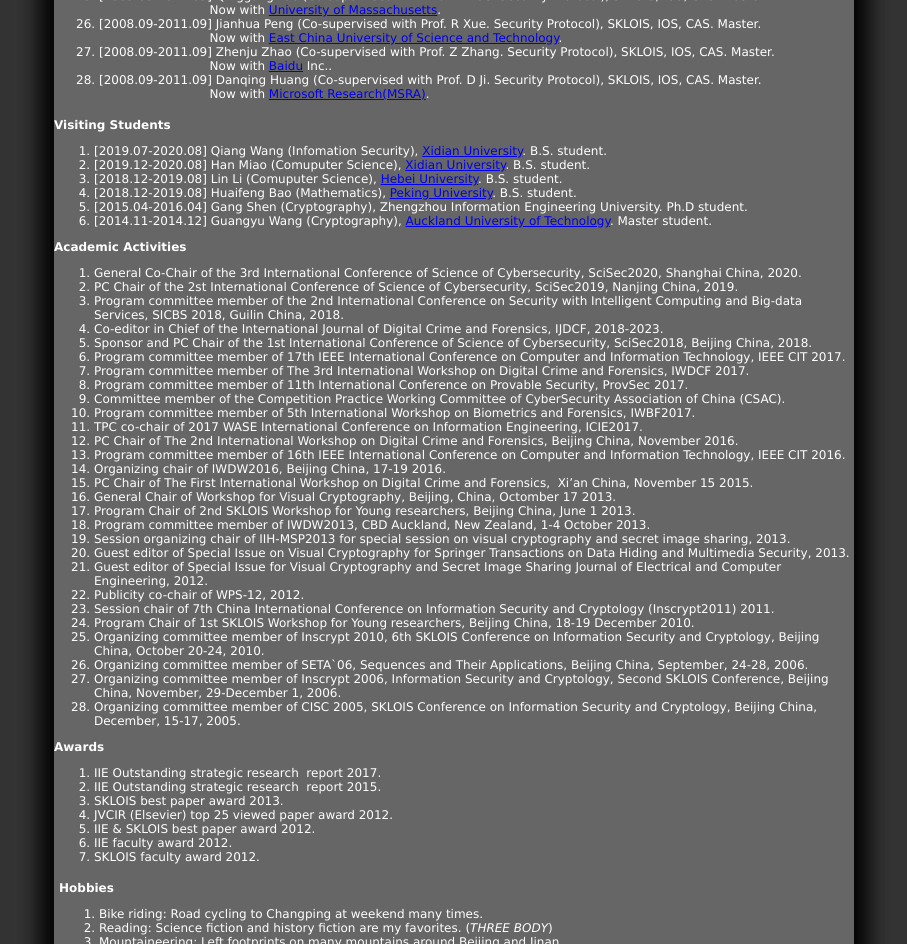
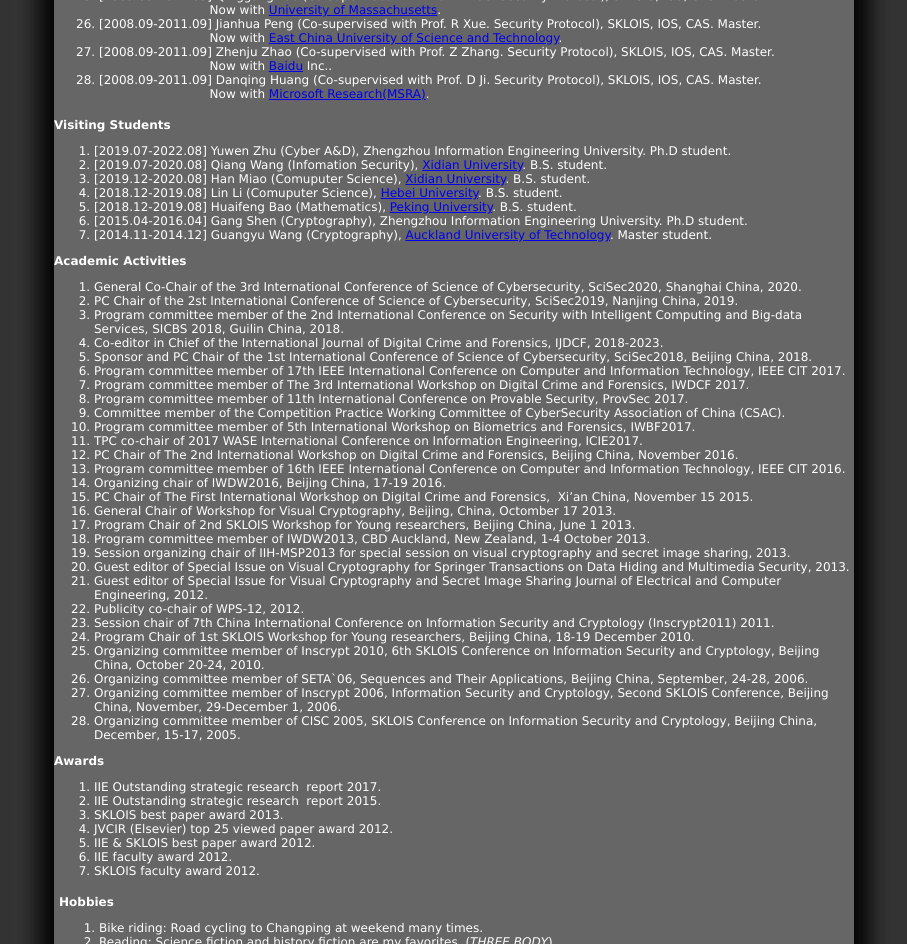
Before and after one commit to liufengiie/myHomePage, a plain HTML site: page aboutme.html in a window 1280 px wide. Shown: the part 1273-2217 px from the top of the page, without its empty margins (186-1093 px from the left). Drawn offline with Linux system fonts and the light colour scheme.

Commit message:
Update aboutme.html

```diff
--- a/aboutme.html
+++ b/aboutme.html
@@ -295,7 +295,8 @@
 	&nbsp;</td>
     <td class="middle_spacer" width="733">
     	<font color="#FFFFFF"><b>Visiting Students</b><ol>
-			<li>[2019.07-2020.08] Qiang Wang (Infomation Security), <a href="https://en.xidian.edu.cn/">Xidian University</a>. B.S. student.</li>
+			<li>[2019.07-2022.08] Yuwen Zhu (Cyber A&D), Zhengzhou Information Engineering University. Ph.D student.</li>
+		        <li>[2019.07-2020.08] Qiang Wang (Infomation Security), <a href="https://en.xidian.edu.cn/">Xidian University</a>. B.S. student.</li>
 			<li>[2019.12-2020.08] Han Miao (Comuputer Science), <a href="https://en.xidian.edu.cn/">Xidian University</a>. B.S. student.</li>
             <li>[2018.12-2019.08] Lin Li (Comuputer Science), <a href="https://en.hbu.cn/">Hebei University</a>. B.S. student. </li>
             <li>[2018.12-2019.08] Huaifeng Bao (Mathematics), <a href="https://www.pku.edu.cn/">Peking University</a>. B.S. student. </li>
```
